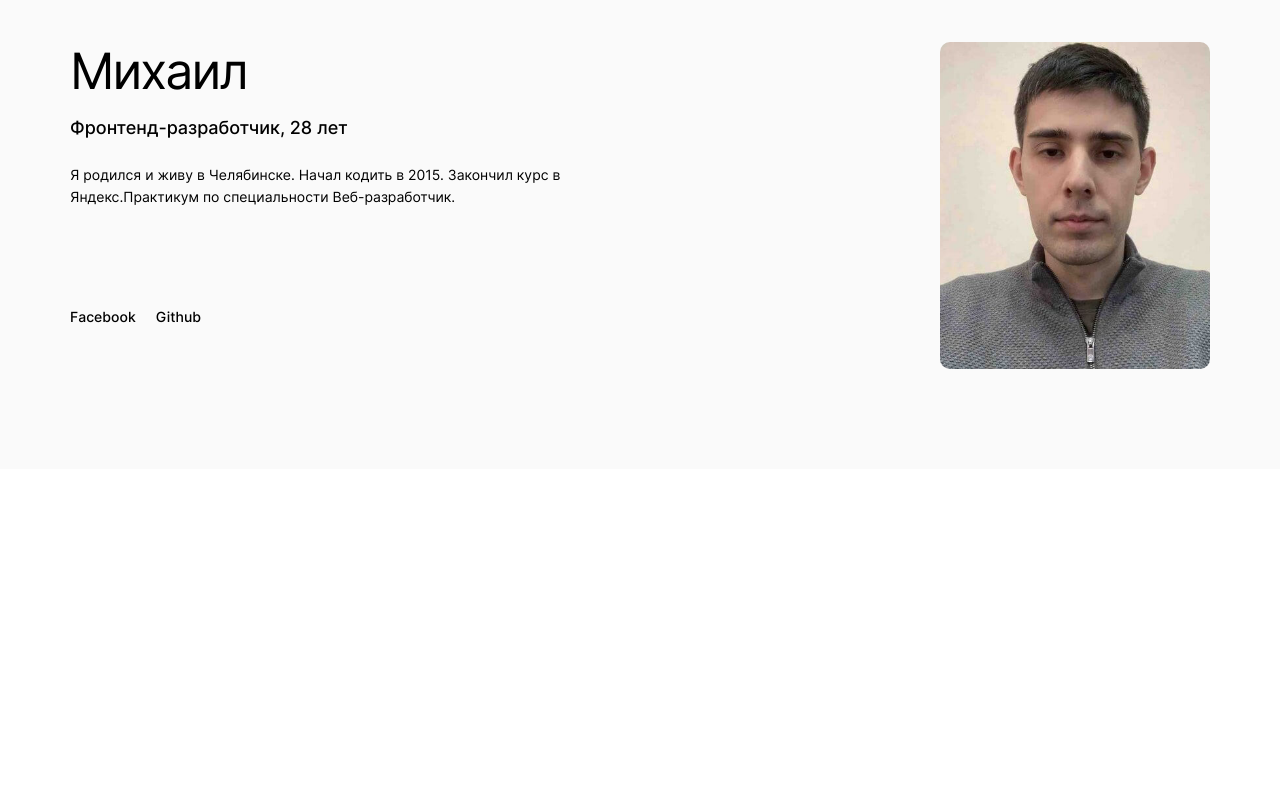
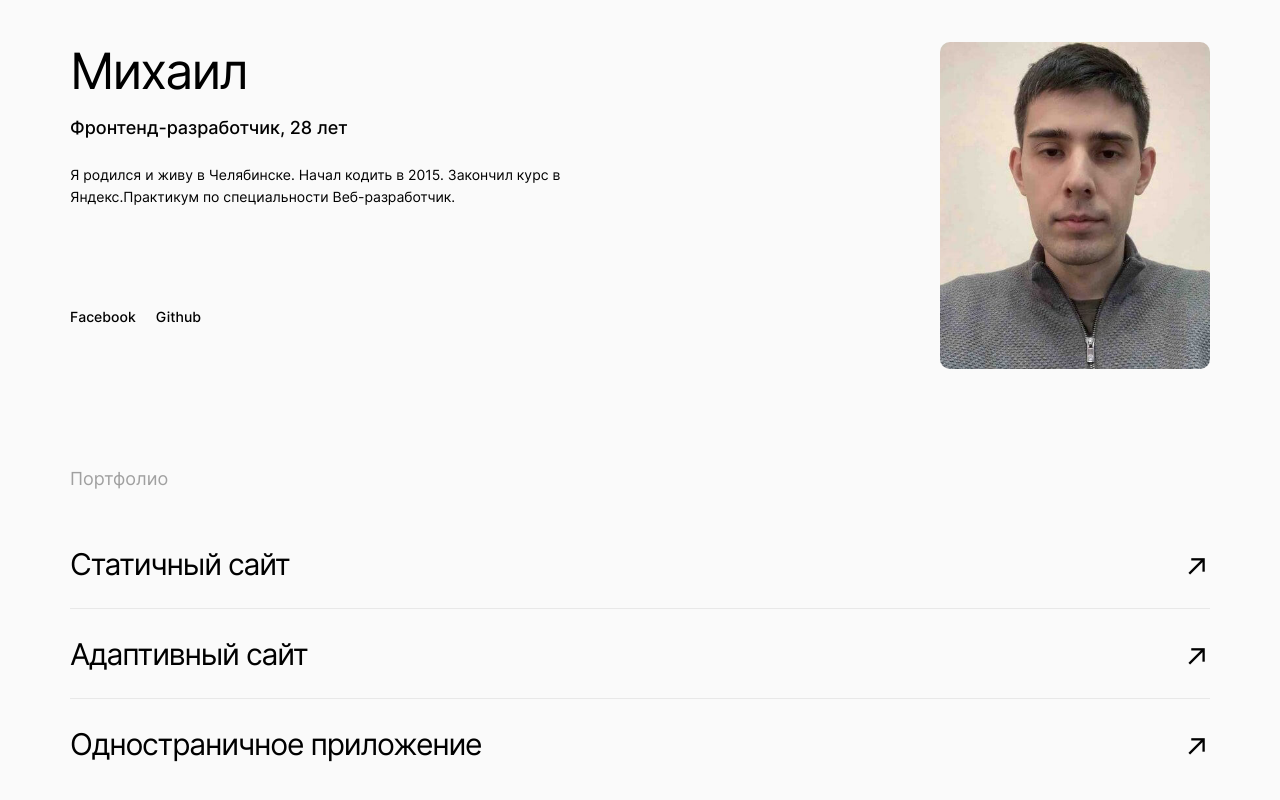
Before and after one commit to mmv-774/movies-explorer-frontend, a React (Create React App) app: page / in a window 1280 px wide. Shown: the part 2023-2823 px from the top of the page. Before the commit the page ends 2492 px from the top, so only its background shows below. Built offline with nearby package versions, Linux system fonts and the light colour scheme.

Commit message:
компонент Portfolio

```diff
--- a/src/components/AboutMe/AboutMe.css
+++ b/src/components/AboutMe/AboutMe.css
@@ -110,7 +110,7 @@
 
 @media screen and (max-width: 768px) {
   .about-me__wrapper {
-    max-width: calc(284px + (668 - 284) * (100vw - 320px) / (768 - 320));
+    max-width: calc(292px + (668 - 292) * (100vw - 320px) / (768 - 320));
     padding: calc(70px + (90 - 70) * (100vw - 320px) / (768 - 320)) 0;
   }
 
@@ -148,8 +148,6 @@
   .about-me__content {
     flex-direction: column-reverse;
     align-items: center;
-    margin-left: auto;
-    margin-right: auto;
     max-width: 292px;
   }
 
--- a/src/components/AboutMe/AboutMe.js
+++ b/src/components/AboutMe/AboutMe.js
@@ -1,5 +1,5 @@
 import SectionHeader from '../SectionHeader/SectionHeader';
-import photo from '../../images/photo.jpeg';
+import photo from '../../images/about-me-photo.jpeg';
 import './AboutMe.css';
 
 const AboutMe = () => {
--- a/src/components/AboutProject/AboutProject.css
+++ b/src/components/AboutProject/AboutProject.css
@@ -112,7 +112,7 @@
 
 @media screen and (max-width: 768px) {
   .about-project__wrapper {
-    max-width: calc(284px + (668 - 284) * (100vw - 320px) / (768 - 320));
+    max-width: calc(292px + (668 - 292) * (100vw - 320px) / (768 - 320));
     padding: calc(70px + (90 - 70) * (100vw - 320px) / (768 - 320)) 0;
   }
 
--- a/src/components/App/App.js
+++ b/src/components/App/App.js
@@ -2,6 +2,7 @@ import AboutMe from '../AboutMe/AboutMe';
 import AboutProject from '../AboutProject/AboutProject';
 import Main from '../Main/Main';
 import NavTab from '../NavTab/NavTab';
+import Portfolio from '../Portfolio/Portfolio';
 import Promo from '../Promo/Promo';
 import Techs from '../Techs/Techs';
 import './App.css';
@@ -15,6 +16,7 @@ const App = () => {
         <AboutProject />
         <Techs />
         <AboutMe />
+        <Portfolio />
       </Main>
     </div>
   );
--- /dev/null
+++ b/src/components/Portfolio/Portfolio.css
@@ -0,0 +1,95 @@
+.portfolio {
+  background-color: #fafafa;
+}
+
+.portfolio__wrapper {
+  max-width: 1140px;
+  margin: 0 auto;
+  padding: 0 0 115px;
+  box-sizing: border-box;
+}
+
+.portfolio__title {
+  max-width: 250px;
+  font-weight: 400;
+  font-size: 18px;
+  line-height: 20px;
+  margin: 0 0 50px;
+  color: #a0a0a0;
+}
+
+.portfolio__list {
+  display: flex;
+  flex-direction: column;
+  list-style: none;
+  margin: 0;
+  padding: 0;
+}
+
+.portfolio__list-item {
+  padding-bottom: 9px;
+  margin-bottom: 20px;
+  box-sizing: border-box;
+  border-bottom: 1px solid #e8e8e8;
+}
+
+.portfolio__list-item:last-of-type {
+  border: none;
+  padding: 0;
+  margin: 0;
+}
+
+.portfolio__link {
+  display: flex;
+  justify-content: space-between;
+  text-decoration: none;
+  color: #000;
+  transition: opacity 0.2s linear;
+}
+
+.portfolio__link:hover {
+  opacity: 0.7;
+}
+
+.portfolio__link-text {
+  font-weight: 400;
+  font-size: 30px;
+  line-height: 50px;
+  letter-spacing: -0.04em;
+}
+
+.portfolio__link-mnemonic {
+  font-weight: 400;
+  font-size: 30px;
+  line-height: 60px;
+  letter-spacing: -0.04em;
+}
+
+@media screen and (max-width: 1280px) {
+  .portfolio__wrapper {
+    max-width: calc(668px + (1140 - 668) * (100vw - 768px) / (1280 - 768));
+    padding-bottom: calc(80px + (115 - 80) * (100vw - 768px) / (1280 - 768));
+  }
+}
+
+@media screen and (max-width: 768px) {
+  .portfolio__wrapper {
+    max-width: calc(292px + (668 - 292) * (100vw - 320px) / (768 - 320));
+    padding-bottom: calc(70px + (80 - 70) * (100vw - 320px) / (768 - 320));
+  }
+
+  .portfolio__title {
+    margin-bottom: calc(40px + (50 - 40) * (100vw - 320px) / (768 - 320));
+    font-size: calc(14px + (18 - 14) * (100vw - 320px) / (768 - 320));
+  }
+
+  .portfolio__link-text {
+    font-size: calc(18px + (28 - 18) * (100vw - 320px) / (768 - 320));
+    line-height: calc(28px + (50 - 28) * (100vw - 320px) / (768 - 320));
+  }
+
+  .portfolio__link-mnemonic {
+    font-size: calc(18px + (28 - 18) * (100vw - 320px) / (768 - 320));
+    line-height: calc(28px + (60 - 28) * (100vw - 320px) / (768 - 320));
+  }
+}
--- /dev/null
+++ b/src/components/Portfolio/Portfolio.js
@@ -0,0 +1,48 @@
+import './Portfolio.css';
+
+const Portfolio = () => {
+  return (
+    <div className='portfolio'>
+      <div className='portfolio__wrapper'>
+        <h2 className='portfolio__title'>Портфолио</h2>
+        <ul className='portfolio__list'>
+          <li className='portfolio__list-item'>
+            <a
+              href='https://github.com/mmv-774/how-to-learn/'
+              target='_blank'
+              rel='noopener noreferrer'
+              className='portfolio__link'
+            >
+              <span className='portfolio__link-text'>Статичный сайт</span>
+              <span className='portfolio__link-mnemonic'>&#8599;</span>
+            </a>
+          </li>
+          <li className='portfolio__list-item'>
+            <a
+              href='https://github.com/mmv-774/russian-travel/'
+              target='_blank'
+              rel='noopener noreferrer'
+              className='portfolio__link'
+            >
+              <span className='portfolio__link-text'>Адаптивный сайт</span>
+              <span className='portfolio__link-mnemonic'>&#8599;</span>
+            </a>
+          </li>
+          <li className='portfolio__list-item'>
+            <a
+              href='https://github.com/mmv-774/react-mesto-api-full/'
+              target='_blank'
+              rel='noopener noreferrer'
+              className='portfolio__link'
+            >
+              <span className='portfolio__link-text'>Одностраничное приложение</span>
+              <span className='portfolio__link-mnemonic'>&#8599;</span>
+            </a>
+          </li>
+        </ul>
+      </div>
+    </div>
+  );
+};
+
+export default Portfolio;
--- a/src/components/Techs/Techs.css
+++ b/src/components/Techs/Techs.css
@@ -80,7 +80,7 @@
 
 @media screen and (max-width: 768px) {
   .techs__wrapper {
-    max-width: calc(284px + (668 - 284) * (100vw - 320px) / (768 - 320));
+    max-width: calc(292px + (668 - 292) * (100vw - 320px) / (768 - 320));
     padding: calc(70px + (90 - 70) * (100vw - 320px) / (768 - 320)) 0;
   }
 
```
Also changed, not shown: src/images/about-me-photo.jpeg (renamed from src/images/photo.jpeg).
